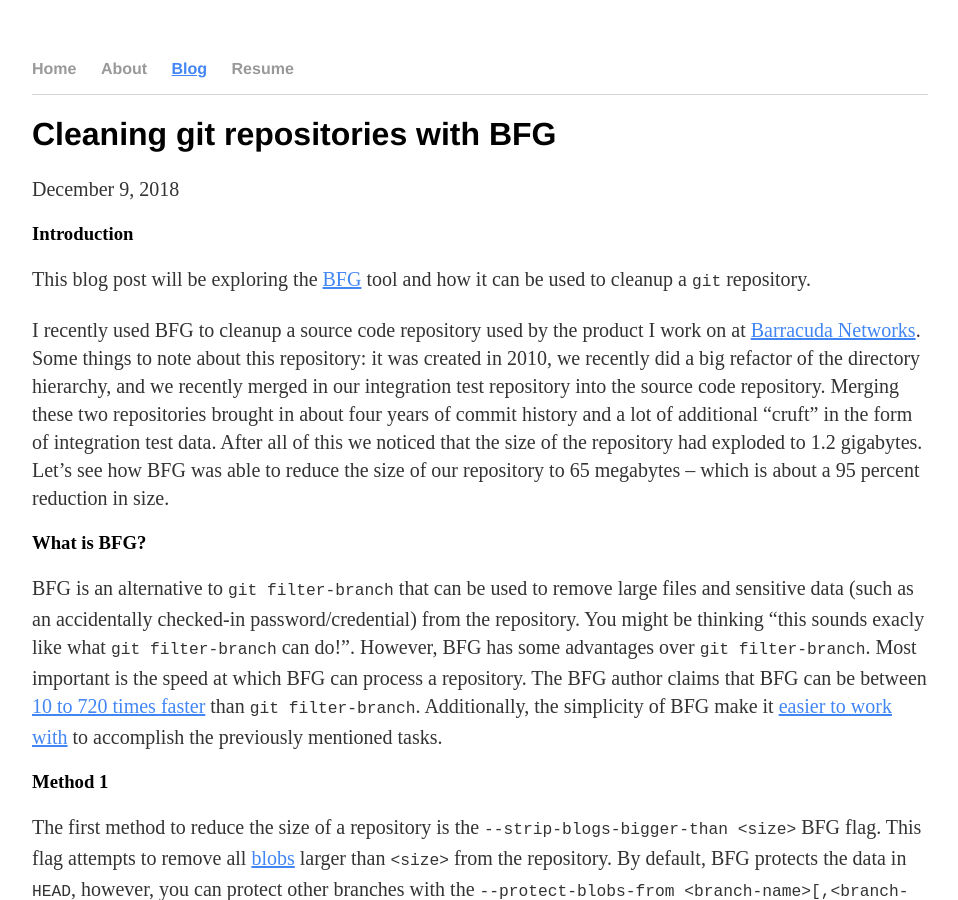
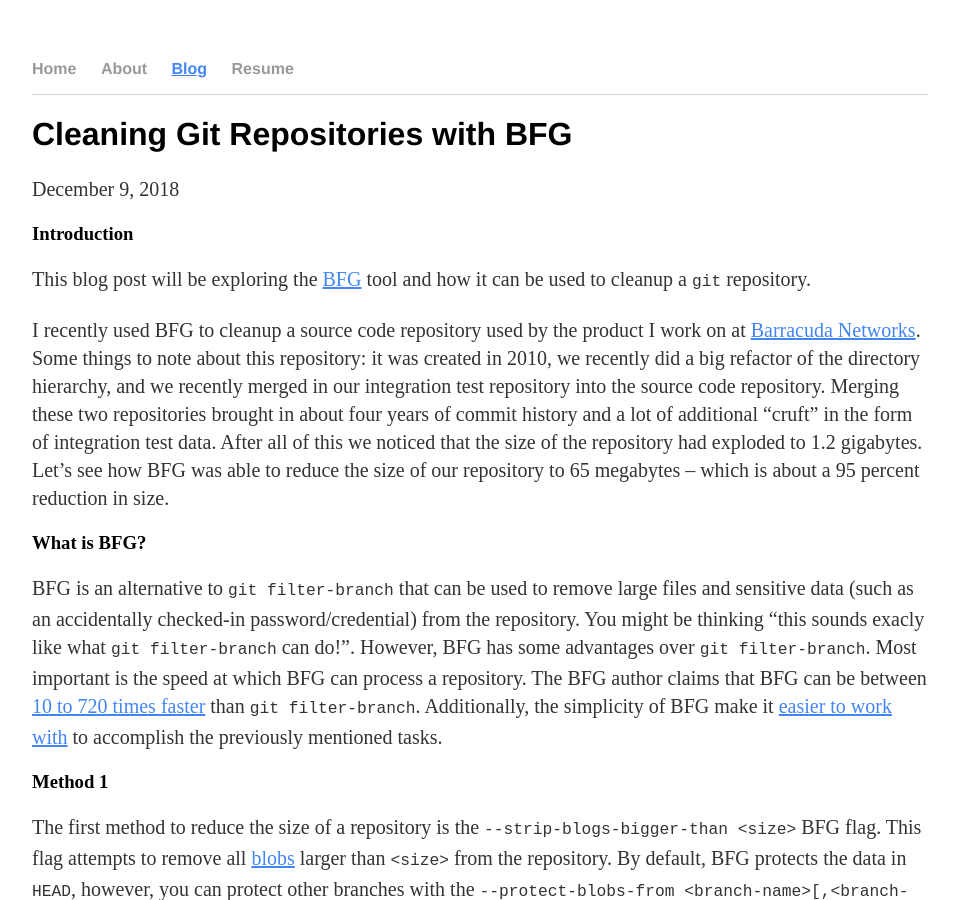
Before and after one commit to nickdichev/nickdichev.github.io, a Jekyll site: the page built from _posts/2018-12-08-git-bfg.md, in a window 1280 px wide and 900 px high. Shown: the whole window, without its empty margins (160-1118 px from the left). Built offline with Jekyll 4.4.1, drawn with Linux system fonts in a browser that asks for light colours.

```diff
--- a/_posts/2018-12-08-git-bfg.md
+++ b/_posts/2018-12-08-git-bfg.md
@@ -1,6 +1,6 @@
 ---
 layout: post
-title: Cleaning git repositories with BFG
+title: Cleaning Git Repositories with BFG
 date: 2018-12-09
 ---
 
```
